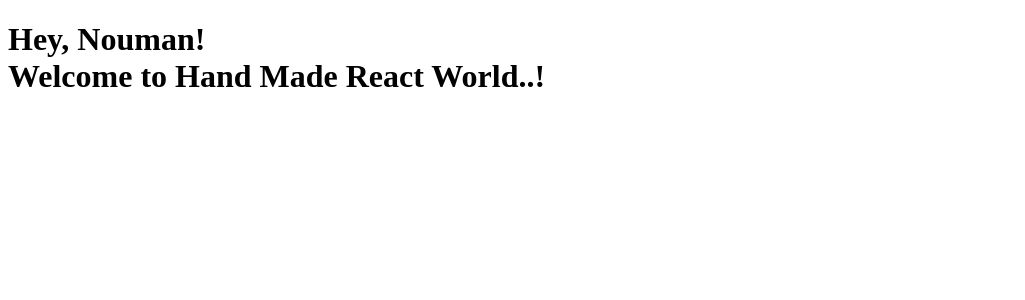
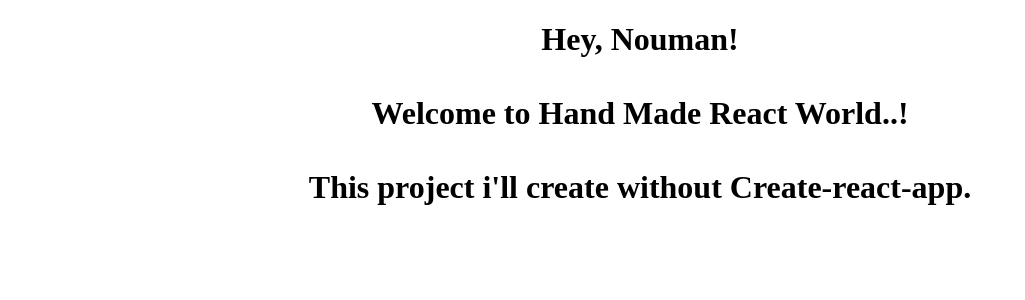
Before and after one commit to Muhammad-Nouman-690/React-Scratch, a React (Vite) app: page / in a window 1280 px wide. Shown: the top 300 px of the page, without its empty margins (0-1025 px from the left). Built offline with nearby package versions, Linux system fonts and the light colour scheme.

Commit message:
set css clases

```diff
--- /dev/null
+++ b/src/App.css
@@ -0,0 +1,3 @@
+.App {
+    text-align: center;
+}
--- a/src/App.jsx
+++ b/src/App.jsx
@@ -1,12 +1,17 @@
 import React from "react";
 import ReactDOM from "react-dom";
+import './App.css'
 
 const App = () => {
   return (
-    <h1>
+    <h1 className='App'>
       Hey, Nouman!
       <br />
+      <br />
       Welcome to Hand Made React World..!
+      <br />
+      <br />
+      This project i'll create without Create-react-app.
     </h1>
   )
 };
```
Also changed, not shown: 5 other files (tests, documents, lock files or other folders).
